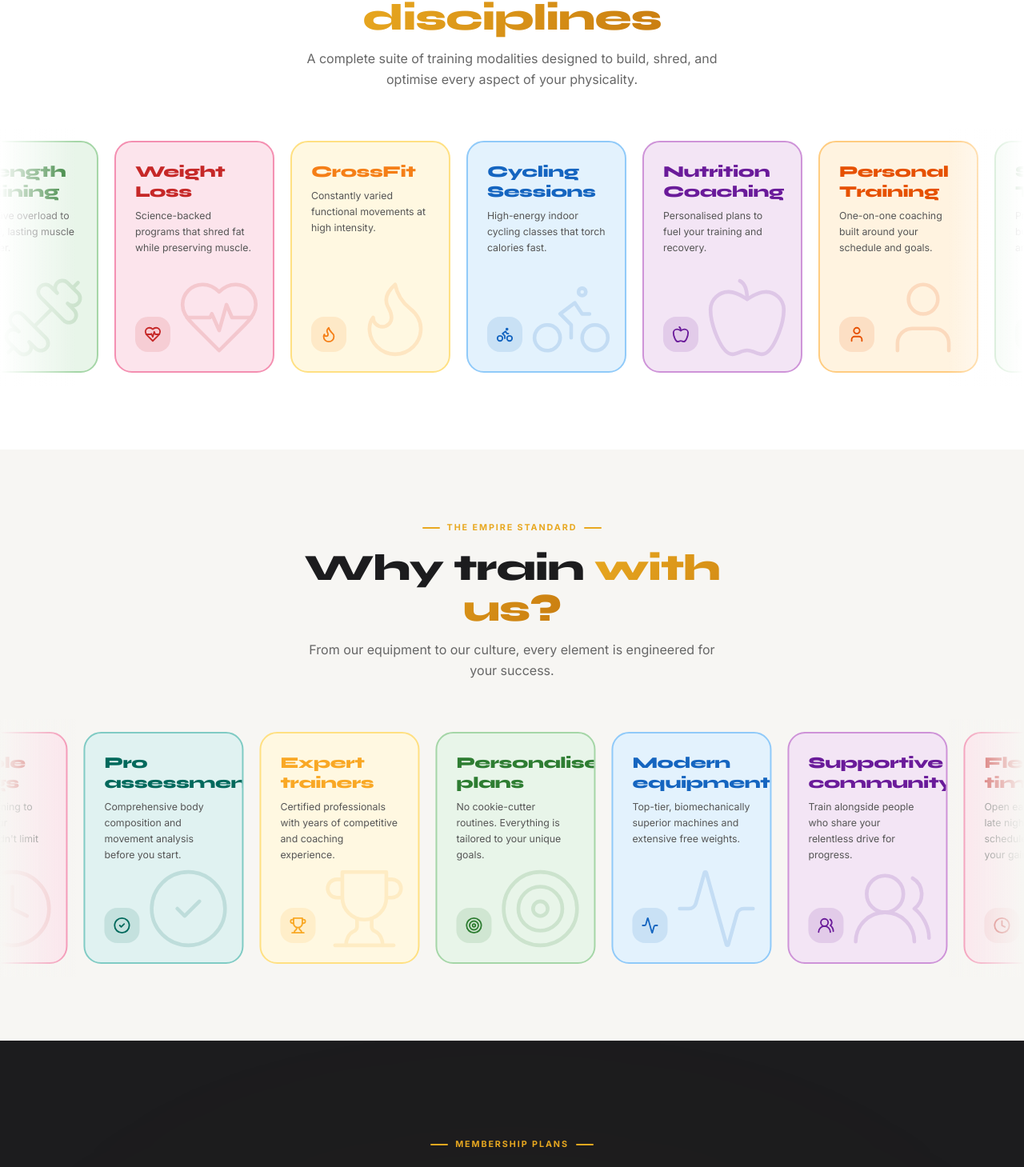
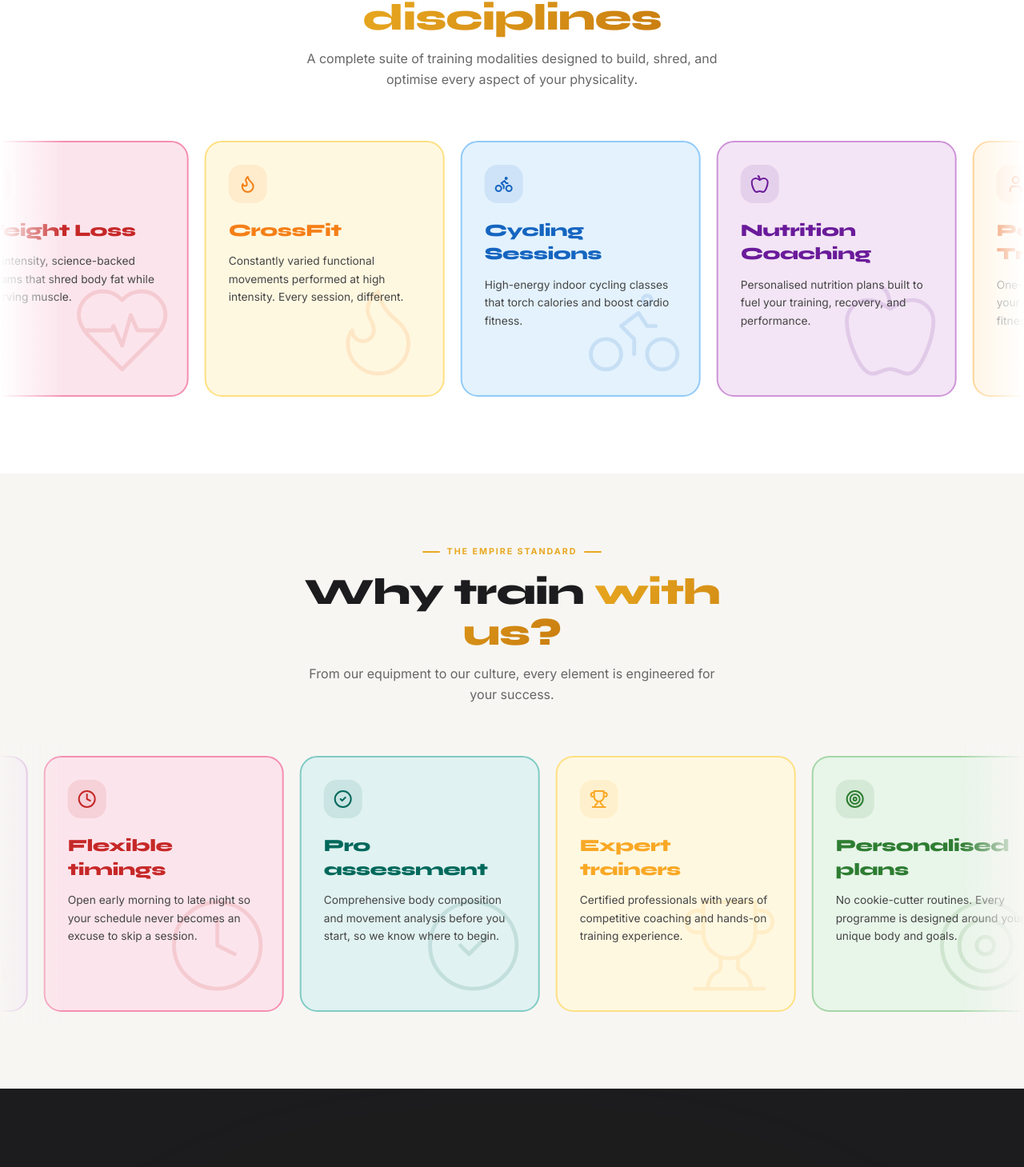
Before and after one commit to kinjal-webdev/muscle-empire, a React (Vite) app: page / in a window 1280 px wide. Shown: the part 2260-3719 px from the top of the page at 80% size. Built offline with nearby package versions, Linux system fonts and the light colour scheme.

Commit message:
feat: services + why-train — bigger cards 300px, text fits, faster scroll 18/20s, drag to scroll, pause on hover

```diff
--- a/src/components/Services.tsx
+++ b/src/components/Services.tsx
@@ -1,44 +1,148 @@
-import { motion } from "framer-motion";
+import { useRef, useState, useEffect, useCallback } from "react";
+import { motion, useAnimationControls } from "framer-motion";
 import { Dumbbell, HeartPulse, Flame, Bike, User, Apple } from "lucide-react";
 
 const services = [
-  { title: "Personal Training",   desc: "One-on-one coaching built around your schedule and goals.",                      Icon: User,       bg: "#FFF3E0", iconColor: "#E65100", border: "#FFCC80" },
-  { title: "Strength Training",   desc: "Progressive overload to build real, lasting muscle and power.",                  Icon: Dumbbell,   bg: "#E8F5E9", iconColor: "#2E7D32", border: "#A5D6A7" },
-  { title: "Weight Loss",         desc: "Science-backed programs that shred fat while preserving muscle.",                Icon: HeartPulse, bg: "#FCE4EC", iconColor: "#C62828", border: "#F48FB1" },
-  { title: "CrossFit",            desc: "Constantly varied functional movements at high intensity.",                      Icon: Flame,      bg: "#FFF8E1", iconColor: "#F57F17", border: "#FFE082" },
-  { title: "Cycling Sessions",    desc: "High-energy indoor cycling classes that torch calories fast.",                   Icon: Bike,       bg: "#E3F2FD", iconColor: "#1565C0", border: "#90CAF9" },
-  { title: "Nutrition Coaching",  desc: "Personalised plans to fuel your training and recovery.",                         Icon: Apple,      bg: "#F3E5F5", iconColor: "#6A1B9A", border: "#CE93D8" },
+  { title: "Personal Training",   desc: "One-on-one coaching tailored to your schedule, goals, and current fitness level.",    Icon: User,       bg: "#FFF3E0", iconColor: "#E65100", border: "#FFCC80" },
+  { title: "Strength Training",   desc: "Progressive overload programming designed to build real, lasting muscle and power.",   Icon: Dumbbell,   bg: "#E8F5E9", iconColor: "#2E7D32", border: "#A5D6A7" },
+  { title: "Weight Loss",         desc: "High-intensity, science-backed programs that shred body fat while preserving muscle.", Icon: HeartPulse, bg: "#FCE4EC", iconColor: "#C62828", border: "#F48FB1" },
+  { title: "CrossFit",            desc: "Constantly varied functional movements performed at high intensity. Every session, different.", Icon: Flame, bg: "#FFF8E1", iconColor: "#F57F17", border: "#FFE082" },
+  { title: "Cycling Sessions",    desc: "High-energy indoor cycling classes that torch calories and boost cardio fitness.",     Icon: Bike,       bg: "#E3F2FD", iconColor: "#1565C0", border: "#90CAF9" },
+  { title: "Nutrition Coaching",  desc: "Personalised nutrition plans built to fuel your training, recovery, and performance.", Icon: Apple,      bg: "#F3E5F5", iconColor: "#6A1B9A", border: "#CE93D8" },
 ];
 
-/* triple for seamless loop */
-const items = [...services, ...services, ...services];
+const CARD_W = 300;
+const GAP    = 20;
 
 function Card({ s }: { s: typeof services[0] }) {
   return (
     <div
-      className="shrink-0 w-[200px] h-[290px] rounded-[22px] flex flex-col justify-between p-6 border-2 relative overflow-hidden"
-      style={{ background: s.bg, borderColor: s.border }}
+      className="shrink-0 rounded-[22px] flex flex-col p-7 border-2 relative overflow-hidden select-none"
+      style={{ background: s.bg, borderColor: s.border, width: CARD_W, minHeight: 320 }}
     >
+      {/* Watermark icon — behind everything */}
+      <div className="absolute bottom-4 right-4 opacity-[0.13] pointer-events-none" style={{ color: s.iconColor }}>
+        <s.Icon size={130} strokeWidth={0.9} />
+      </div>
+
+      {/* Badge icon */}
+      <div
+        className="w-12 h-12 rounded-2xl flex items-center justify-center mb-5 shrink-0"
+        style={{ background: s.iconColor + "1A", color: s.iconColor }}
+      >
+        <s.Icon size={24} strokeWidth={2} />
+      </div>
+
       {/* Title */}
-      <h3 className="font-display font-black text-[1.25rem] leading-tight z-10 relative" style={{ color: s.iconColor }}>
+      <h3
+        className="font-display font-black text-[1.35rem] leading-snug mb-3 z-10 relative"
+        style={{ color: s.iconColor }}
+      >
         {s.title}
       </h3>
 
       {/* Desc */}
-      <p className="text-[#555] text-[0.77rem] leading-relaxed mt-2 z-10 relative flex-1">{s.desc}</p>
+      <p className="text-[#444] text-[0.86rem] leading-relaxed z-10 relative">{s.desc}</p>
+    </div>
+  );
+}
 
-      {/* Watermark icon */}
-      <div className="absolute bottom-3 right-3 opacity-[0.15]" style={{ color: s.iconColor }}>
-        <s.Icon size={110} strokeWidth={1} />
-      </div>
+/* ── Shared auto-scroll + drag strip ──────────────────────────── */
+function MarqueeStrip({
+  items,
+  direction = "left",
+  speed = 18,
+  bgFrom,
+  bgTo,
+}: {
+  items: typeof services;
+  direction?: "left" | "right";
+  speed?: number;
+  bgFrom: string;
+  bgTo: string;
+}) {
+  const controls  = useAnimationControls();
+  const trackRef  = useRef<HTMLDivElement>(null);
+  const paused    = useRef(false);
+  const dragX     = useRef(0);
+  const startX    = useRef(0);
+  const scrollX   = useRef(0);
+  const isDragging = useRef(false);
 
-      {/* Badge icon */}
-      <div
-        className="w-11 h-11 rounded-2xl flex items-center justify-center mt-4 shrink-0 z-10 relative"
-        style={{ background: s.iconColor + "20", color: s.iconColor }}
+  /* total width of one set */
+  const setW = items.length * (CARD_W + GAP);
+
+  const startAnim = useCallback(() => {
+    if (paused.current) return;
+    const from = direction === "left" ? 0 : -setW;
+    const to   = direction === "left" ? -setW : 0;
+    controls.start({
+      x: to,
+      transition: { duration: speed, ease: "linear", repeat: Infinity, repeatType: "loop", from },
+    });
+  }, [controls, direction, setW, speed]);
+
+  useEffect(() => { startAnim(); }, [startAnim]);
+
+  /* pause on hover */
+  const pause = () => { paused.current = true; controls.stop(); };
+  const resume = () => { paused.current = false; startAnim(); };
+
+  /* drag to scroll */
+  const onPointerDown = (e: React.PointerEvent) => {
+    isDragging.current = true;
+    startX.current = e.clientX;
+    pause();
+    const el = trackRef.current;
+    if (el) {
+      const style = window.getComputedStyle(el);
+      const matrix = new DOMMatrix(style.transform);
+      scrollX.current = matrix.m41;
+    }
+    (e.target as HTMLElement).setPointerCapture(e.pointerId);
+  };
+
+  const onPointerMove = (e: React.PointerEvent) => {
+    if (!isDragging.current) return;
+    const delta = e.clientX - startX.current;
+    dragX.current = scrollX.current + delta;
+    /* clamp so user can't pull too far */
+    const clamped = Math.max(-setW * 1.5, Math.min(setW * 0.5, dragX.current));
+    controls.set({ x: clamped });
+  };
+
+  const onPointerUp = () => {
+    if (!isDragging.current) return;
+    isDragging.current = false;
+    scrollX.current = dragX.current;
+    resume();
+  };
+
+  /* triple cards for seamless loop */
+  const looped = [...items, ...items, ...items];
+
+  return (
+    <div
+      className="relative overflow-hidden cursor-grab active:cursor-grabbing"
+      onMouseEnter={pause}
+      onMouseLeave={resume}
+      onPointerDown={onPointerDown}
+      onPointerMove={onPointerMove}
+      onPointerUp={onPointerUp}
+      onPointerCancel={onPointerUp}
+    >
+      {/* Edge fades */}
+      <div className={`absolute inset-y-0 left-0 w-20 z-10 pointer-events-none bg-gradient-to-r ${bgFrom} to-transparent`} />
+      <div className={`absolute inset-y-0 right-0 w-20 z-10 pointer-events-none bg-gradient-to-l ${bgTo} to-transparent`} />
+
+      <motion.div
+        ref={trackRef}
+        animate={controls}
+        className="flex py-4 px-8"
+        style={{ gap: GAP, width: "max-content" }}
       >
-        <s.Icon size={22} strokeWidth={2} />
-      </div>
+        {looped.map((s, i) => <Card key={i} s={s} />)}
+      </motion.div>
     </div>
   );
 }
@@ -46,7 +150,6 @@ function Card({ s }: { s: typeof services[0] }) {
 export default function Services() {
   return (
     <section id="services" className="py-20 bg-white overflow-hidden">
-      {/* Header */}
       <motion.div
         initial={{ opacity: 0, y: 20 }}
         whileInView={{ opacity: 1, y: 0 }}
@@ -63,20 +166,7 @@ export default function Services() {
         </p>
       </motion.div>
 
-      {/* Infinite scroll row */}
-      <div className="relative">
-        <div className="absolute inset-y-0 left-0 w-24 z-10 pointer-events-none bg-gradient-to-r from-white to-transparent" />
-        <div className="absolute inset-y-0 right-0 w-24 z-10 pointer-events-none bg-gradient-to-l from-white to-transparent" />
-
-        <motion.div
-          className="flex gap-5 py-4 px-8"
-          style={{ width: "max-content" }}
-          animate={{ x: ["0%", "-33.333%"] }}
-          transition={{ duration: 28, repeat: Infinity, ease: "linear", repeatType: "loop" }}
-        >
-          {items.map((s, i) => <Card key={i} s={s} />)}
-        </motion.div>
-      </div>
+      <MarqueeStrip items={services} direction="left" speed={18} bgFrom="from-white" bgTo="from-white" />
     </section>
   );
 }
--- a/src/components/WhyChooseUs.tsx
+++ b/src/components/WhyChooseUs.tsx
@@ -1,48 +1,86 @@
-import { motion } from "framer-motion";
+import { useRef, useCallback, useEffect } from "react";
+import { motion, useAnimationControls } from "framer-motion";
 import { CheckCircle2, Trophy, Clock, Target, Users2, Activity } from "lucide-react";
 
 const reasons = [
-  { Icon: Trophy,       title: "Expert trainers",         desc: "Certified professionals with years of competitive and coaching experience.",       bg: "#FFF8E1", iconColor: "#F9A825", border: "#FFE082" },
-  { Icon: Target,       title: "Personalised plans",      desc: "No cookie-cutter routines. Everything is tailored to your unique goals.",           bg: "#E8F5E9", iconColor: "#2E7D32", border: "#A5D6A7" },
-  { Icon: Activity,     title: "Modern equipment",        desc: "Top-tier, biomechanically superior machines and extensive free weights.",           bg: "#E3F2FD", iconColor: "#1565C0", border: "#90CAF9" },
-  { Icon: Users2,       title: "Supportive community",    desc: "Train alongside people who share your relentless drive for progress.",              bg: "#F3E5F5", iconColor: "#6A1B9A", border: "#CE93D8" },
-  { Icon: Clock,        title: "Flexible timings",        desc: "Open early morning to late night — your schedule shouldn't limit your gains.",      bg: "#FCE4EC", iconColor: "#C62828", border: "#F48FB1" },
-  { Icon: CheckCircle2, title: "Pro assessment",          desc: "Comprehensive body composition and movement analysis before you start.",            bg: "#E0F2F1", iconColor: "#00695C", border: "#80CBC4" },
+  { Icon: Trophy,       title: "Expert trainers",       desc: "Certified professionals with years of competitive coaching and hands-on training experience.",   bg: "#FFF8E1", iconColor: "#F9A825", border: "#FFE082" },
+  { Icon: Target,       title: "Personalised plans",    desc: "No cookie-cutter routines. Every programme is designed around your unique body and goals.",       bg: "#E8F5E9", iconColor: "#2E7D32", border: "#A5D6A7" },
+  { Icon: Activity,     title: "Modern equipment",      desc: "Top-tier, biomechanically superior machines and an extensive range of free weights.",             bg: "#E3F2FD", iconColor: "#1565C0", border: "#90CAF9" },
+  { Icon: Users2,       title: "Strong community",      desc: "Train alongside driven individuals who share your relentless pursuit of progress and results.",    bg: "#F3E5F5", iconColor: "#6A1B9A", border: "#CE93D8" },
+  { Icon: Clock,        title: "Flexible timings",      desc: "Open early morning to late night so your schedule never becomes an excuse to skip a session.",     bg: "#FCE4EC", iconColor: "#C62828", border: "#F48FB1" },
+  { Icon: CheckCircle2, title: "Pro assessment",        desc: "Comprehensive body composition and movement analysis before you start, so we know where to begin.",bg: "#E0F2F1", iconColor: "#00695C", border: "#80CBC4" },
 ];
 
-const items = [...reasons, ...reasons, ...reasons];
+const CARD_W = 300;
+const GAP    = 20;
 
 function Card({ r }: { r: typeof reasons[0] }) {
   return (
     <div
-      className="shrink-0 w-[200px] h-[290px] rounded-[22px] flex flex-col justify-between p-6 border-2 relative overflow-hidden"
-      style={{ background: r.bg, borderColor: r.border }}
+      className="shrink-0 rounded-[22px] flex flex-col p-7 border-2 relative overflow-hidden select-none"
+      style={{ background: r.bg, borderColor: r.border, width: CARD_W, minHeight: 320 }}
     >
-      <h3 className="font-display font-black text-[1.25rem] leading-tight z-10 relative" style={{ color: r.iconColor }}>
+      <div className="absolute bottom-4 right-4 opacity-[0.13] pointer-events-none" style={{ color: r.iconColor }}>
+        <r.Icon size={130} strokeWidth={0.9} />
+      </div>
+      <div className="w-12 h-12 rounded-2xl flex items-center justify-center mb-5 shrink-0"
+        style={{ background: r.iconColor + "1A", color: r.iconColor }}>
+        <r.Icon size={24} strokeWidth={2} />
+      </div>
+      <h3 className="font-display font-black text-[1.35rem] leading-snug mb-3 z-10 relative" style={{ color: r.iconColor }}>
         {r.title}
       </h3>
-      <p className="text-[#555] text-[0.77rem] leading-relaxed mt-2 z-10 relative flex-1">{r.desc}</p>
-
-      {/* Watermark */}
-      <div className="absolute bottom-3 right-3 opacity-[0.15]" style={{ color: r.iconColor }}>
-        <r.Icon size={110} strokeWidth={1} />
-      </div>
-
-      {/* Badge */}
-      <div
-        className="w-11 h-11 rounded-2xl flex items-center justify-center mt-4 shrink-0 z-10 relative"
-        style={{ background: r.iconColor + "20", color: r.iconColor }}
-      >
-        <r.Icon size={22} strokeWidth={2} />
-      </div>
+      <p className="text-[#444] text-[0.86rem] leading-relaxed z-10 relative">{r.desc}</p>
     </div>
   );
 }
 
 export default function WhyChooseUs() {
+  const controls   = useAnimationControls();
+  const trackRef   = useRef<HTMLDivElement>(null);
+  const paused     = useRef(false);
+  const dragX      = useRef(0);
+  const startX     = useRef(0);
+  const scrollX    = useRef(0);
+  const isDragging = useRef(false);
+  const setW       = reasons.length * (CARD_W + GAP);
+
+  const startAnim = useCallback(() => {
+    if (paused.current) return;
+    controls.start({
+      x: 0,
+      transition: { duration: 20, ease: "linear", repeat: Infinity, repeatType: "loop", from: -setW },
+    });
+  }, [controls, setW]);
+
+  useEffect(() => { startAnim(); }, [startAnim]);
+
+  const pause  = () => { paused.current = true;  controls.stop(); };
+  const resume = () => { paused.current = false; startAnim(); };
+
+  const onPointerDown = (e: React.PointerEvent) => {
+    isDragging.current = true;
+    startX.current = e.clientX;
+    pause();
+    const el = trackRef.current;
+    if (el) { const m = new DOMMatrix(window.getComputedStyle(el).transform); scrollX.current = m.m41; }
+    (e.target as HTMLElement).setPointerCapture(e.pointerId);
+  };
+  const onPointerMove = (e: React.PointerEvent) => {
+    if (!isDragging.current) return;
+    const delta = e.clientX - startX.current;
+    dragX.current = Math.max(-setW * 1.5, Math.min(setW * 0.5, scrollX.current + delta));
+    controls.set({ x: dragX.current });
+  };
+  const onPointerUp = () => {
+    if (!isDragging.current) return;
+    isDragging.current = false; scrollX.current = dragX.current; resume();
+  };
+
+  const looped = [...reasons, ...reasons, ...reasons];
+
   return (
     <section id="why-us" className="py-20 bg-[#F7F6F3] overflow-hidden">
-      {/* Header */}
       <motion.div
         initial={{ opacity: 0, y: 20 }}
         whileInView={{ opacity: 1, y: 0 }}
@@ -59,18 +97,25 @@ export default function WhyChooseUs() {
         </p>
       </motion.div>
 
-      {/* Infinite scroll row — scrolls right (opposite direction to Services) */}
-      <div className="relative">
-        <div className="absolute inset-y-0 left-0 w-24 z-10 pointer-events-none bg-gradient-to-r from-[#F7F6F3] to-transparent" />
-        <div className="absolute inset-y-0 right-0 w-24 z-10 pointer-events-none bg-gradient-to-l from-[#F7F6F3] to-transparent" />
+      <div
+        className="relative overflow-hidden cursor-grab active:cursor-grabbing"
+        onMouseEnter={pause}
+        onMouseLeave={resume}
+        onPointerDown={onPointerDown}
+        onPointerMove={onPointerMove}
+        onPointerUp={onPointerUp}
+        onPointerCancel={onPointerUp}
+      >
+        <div className="absolute inset-y-0 left-0 w-20 z-10 pointer-events-none bg-gradient-to-r from-[#F7F6F3] to-transparent" />
+        <div className="absolute inset-y-0 right-0 w-20 z-10 pointer-events-none bg-gradient-to-l from-[#F7F6F3] to-transparent" />
 
         <motion.div
-          className="flex gap-5 py-4 px-8"
-          style={{ width: "max-content" }}
-          animate={{ x: ["-33.333%", "0%"] }}
-          transition={{ duration: 30, repeat: Infinity, ease: "linear", repeatType: "loop" }}
+          ref={trackRef}
+          animate={controls}
+          className="flex py-4 px-8"
+          style={{ gap: GAP, width: "max-content" }}
         >
-          {items.map((r, i) => <Card key={i} r={r} />)}
+          {looped.map((r, i) => <Card key={i} r={r} />)}
         </motion.div>
       </div>
     </section>
```
